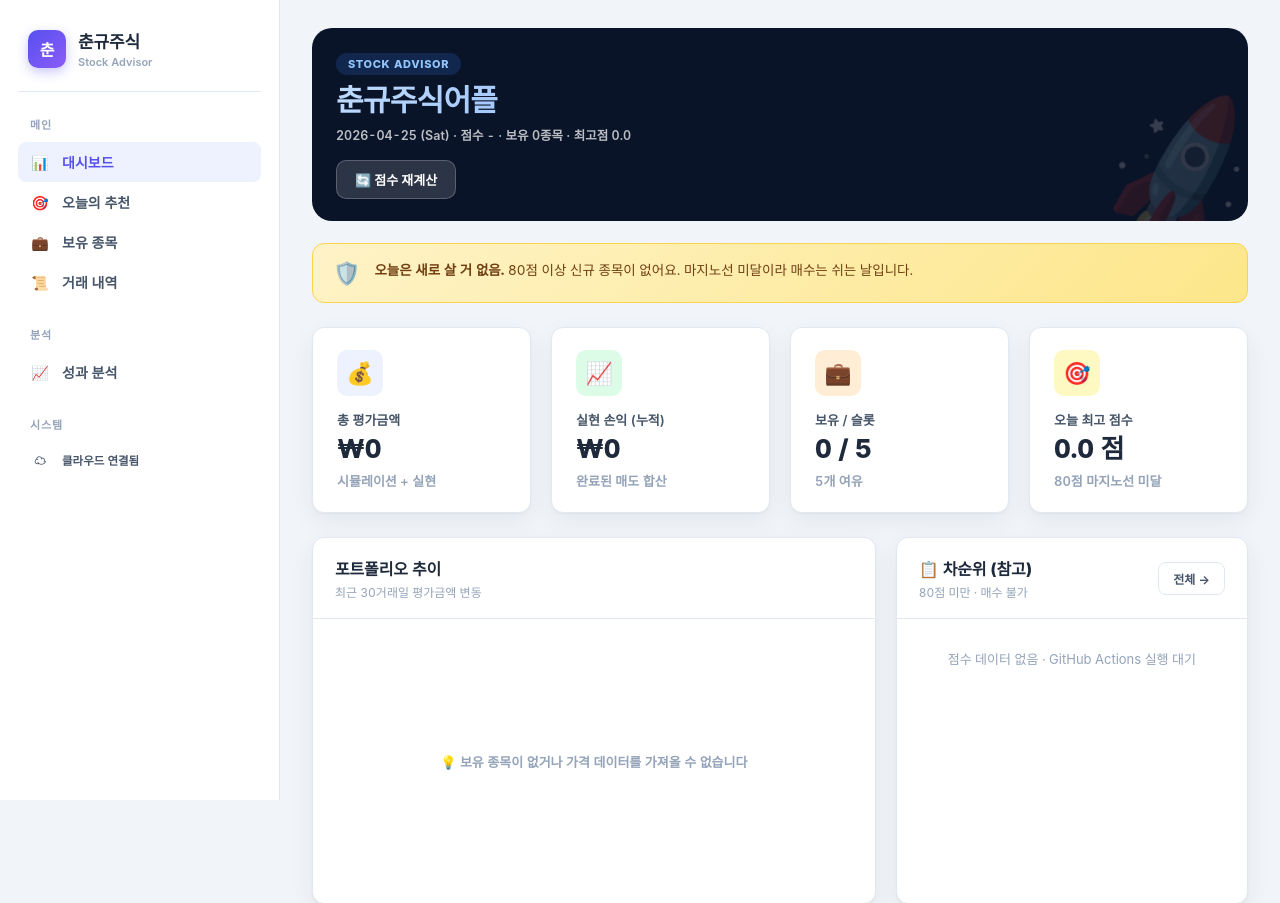
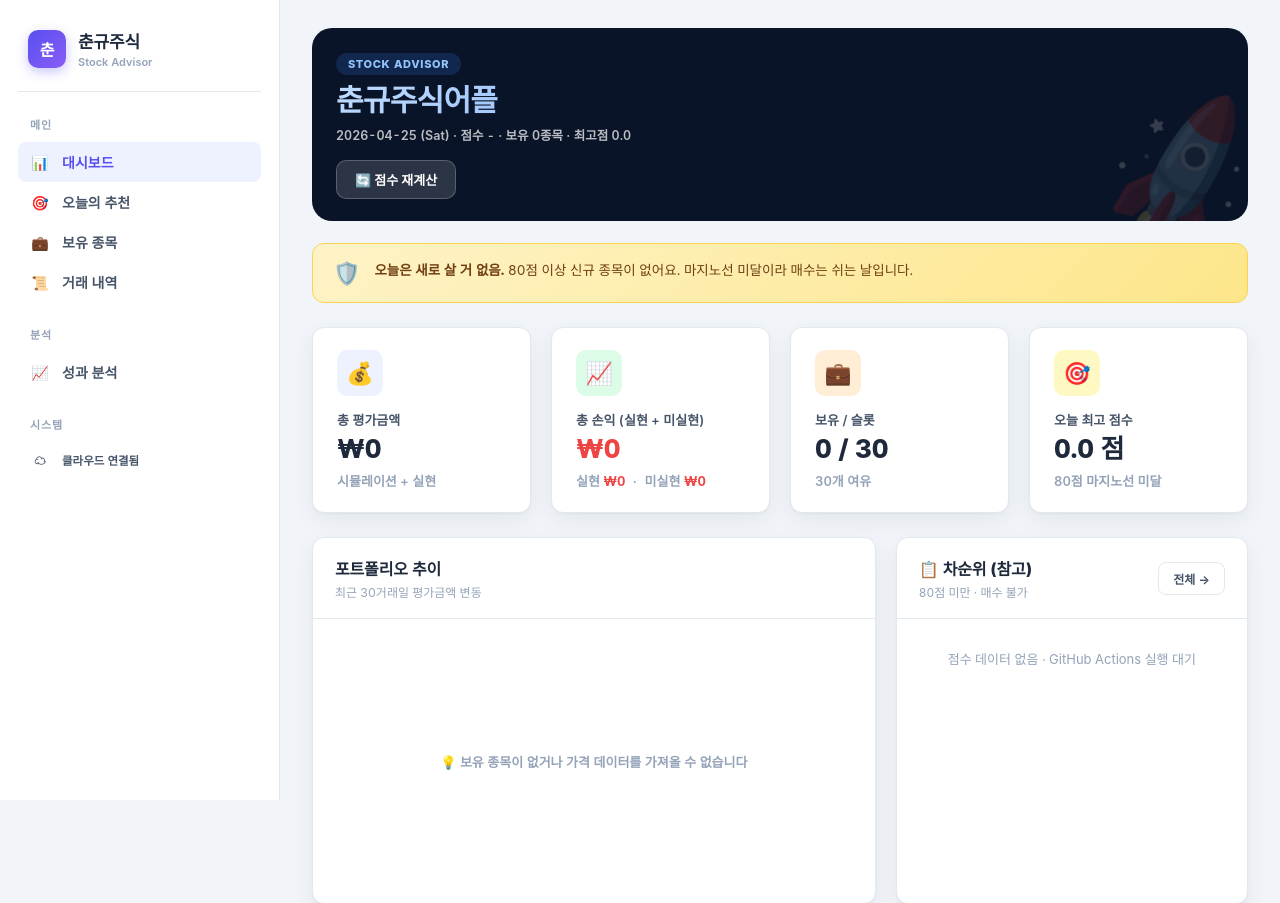
Before and after one commit to junkyulee2/stock-advisor, a FastAPI app: page / in a window 1280 px wide. Shown: the top 903 px of the page. Run offline with FastAPI, Linux system fonts and the light colour scheme; some libraries are stand-ins or nearby versions; some web fonts are replaced.

Commit message:
feat: 슬롯 30개로 확장 + 대시보드에 실현+미실현 손익 함께 표시
- config.yaml: max_concurrent_positions 5 → 30
- 대시보드 두 번째 통계 카드 재구성
  - "실현 손익 (누적)" → "총 손익 (실현 + 미실현)"
  - 큰 숫자: 실현 + 미실현 합계
  - 서브라인: 실현 / 미실현 각각 색상 구분 (빨강=수익, 파랑=손실)

Co-Authored-By: Claude Opus 4.7 (1M context) <noreply@anthropic.com>

```diff
--- a/config.yaml
+++ b/config.yaml
@@ -153,7 +153,7 @@ investment_rules:
     amount_krw: 50000
 
 portfolio_limits:
-  max_concurrent_positions: 5
+  max_concurrent_positions: 30
   max_per_sector: 2
   min_score_to_buy: 80
   # Add-to-position (추가 매수 / pyramid)
--- a/webapp/templates/dashboard.html
+++ b/webapp/templates/dashboard.html
@@ -41,10 +41,19 @@
                sub='시뮬레이션 + 실현',
                ic='💰', ic_color='primary') }}
 
-  {{ stat_card('실현 손익 (누적)',
-               kpis.realized|krw_signed,
-               sub='완료된 매도 합산',
-               ic='📈', ic_color='green') }}
+  {% set total_pnl = kpis.realized + kpis.unrealized %}
+  <div class="stat">
+    <div class="stat-ic {% if total_pnl >= 0 %}ic-green{% else %}ic-pink{% endif %}">📈</div>
+    <div class="stat-label">총 손익 (실현 + 미실현)</div>
+    <div class="stat-value mono {% if total_pnl >= 0 %}up{% else %}down{% endif %}">{{ total_pnl|krw_signed }}</div>
+    <div class="stat-sub">
+      <span class="dim">실현</span>
+      <b class="mono {% if kpis.realized >= 0 %}up{% else %}down{% endif %}">{{ kpis.realized|krw_signed }}</b>
+      <span class="dim" style="margin:0 4px;">·</span>
+      <span class="dim">미실현</span>
+      <b class="mono {% if kpis.unrealized >= 0 %}up{% else %}down{% endif %}">{{ kpis.unrealized|krw_signed }}</b>
+    </div>
+  </div>
 
   {{ stat_card('보유 / 슬롯',
                kpis.open_positions|string + ' / ' + max_positions|string,
```
